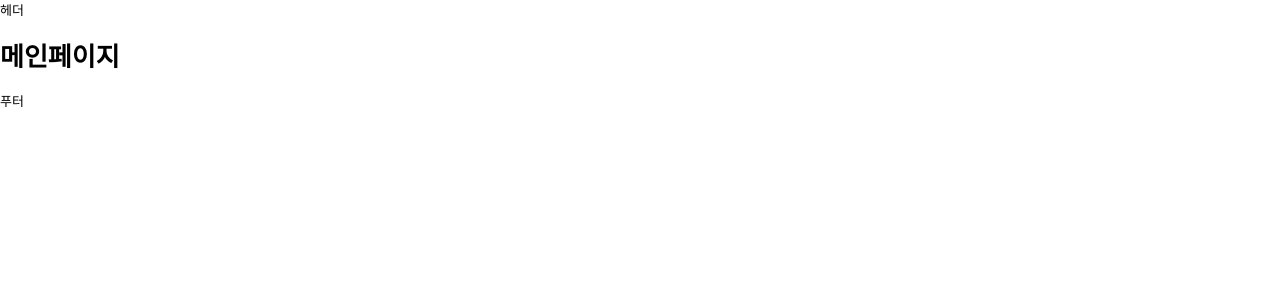
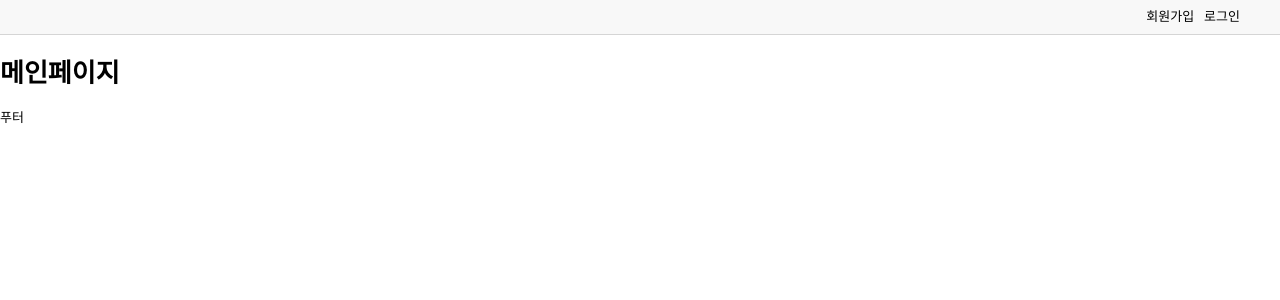
Before and after one commit to sswum/react_project, a React (Create React App) app: page / in a window 1280 px wide. Shown: the top 300 px of the page. Built offline with nearby package versions, Linux system fonts and the light colour scheme.

Commit message:
header 스타일링 작업

```diff
--- a/src/index.css
+++ b/src/index.css
@@ -35,3 +35,10 @@ img {
 border: 0;
 
 }
+
+.layout-width {
+  max-width: 1200px;
+  min-width: 1000px;
+  margin: 0 auto;
+
+}
--- a/src/outlines/Header.js
+++ b/src/outlines/Header.js
@@ -1,7 +1,49 @@
-import React from "react";
+import React from 'react';
+import styled from 'styled-components';
+import { NavLink } from 'react-router-dom';
+import { useTranslation } from 'react-i18next';
+import classNames from 'classnames';
+import fontSize from '../styles/fontSize';
+
+
+const HeaderBox = styled.header`
+  .site-top {
+    background: #f8f8f8;
+    border-bottom: 1px solid #d5d5d5;
+    height: 35px;
+div {
+    text-align: right;
+
+    a {
+        display : inline-block;
+        line-height: 34px;
+        margin-left: 10px;
+        font-size: ${fontSize.normal};
+    }
+}
+}
+
+
+`;
 
 const Header = () => {
-    return <header>헤더</header>
+  const { t } = useTranslation();
+
+  return (
+    <HeaderBox>
+    <section className="site-top">
+      <div className="layout-width">
+        <NavLink
+          to="/member/join"
+          className={({ isActive }) => classNames({ on: isActive })}
+        >
+          {t('회원가입')}
+        </NavLink>
+        <NavLink to="/member/login">{t('로그인')}</NavLink>
+      </div>
+    </section>
+  </HeaderBox>
+);
 };
 
 export default React.memo(Header);
```
Also changed, not shown: src/styles/color.js (indentation only).
